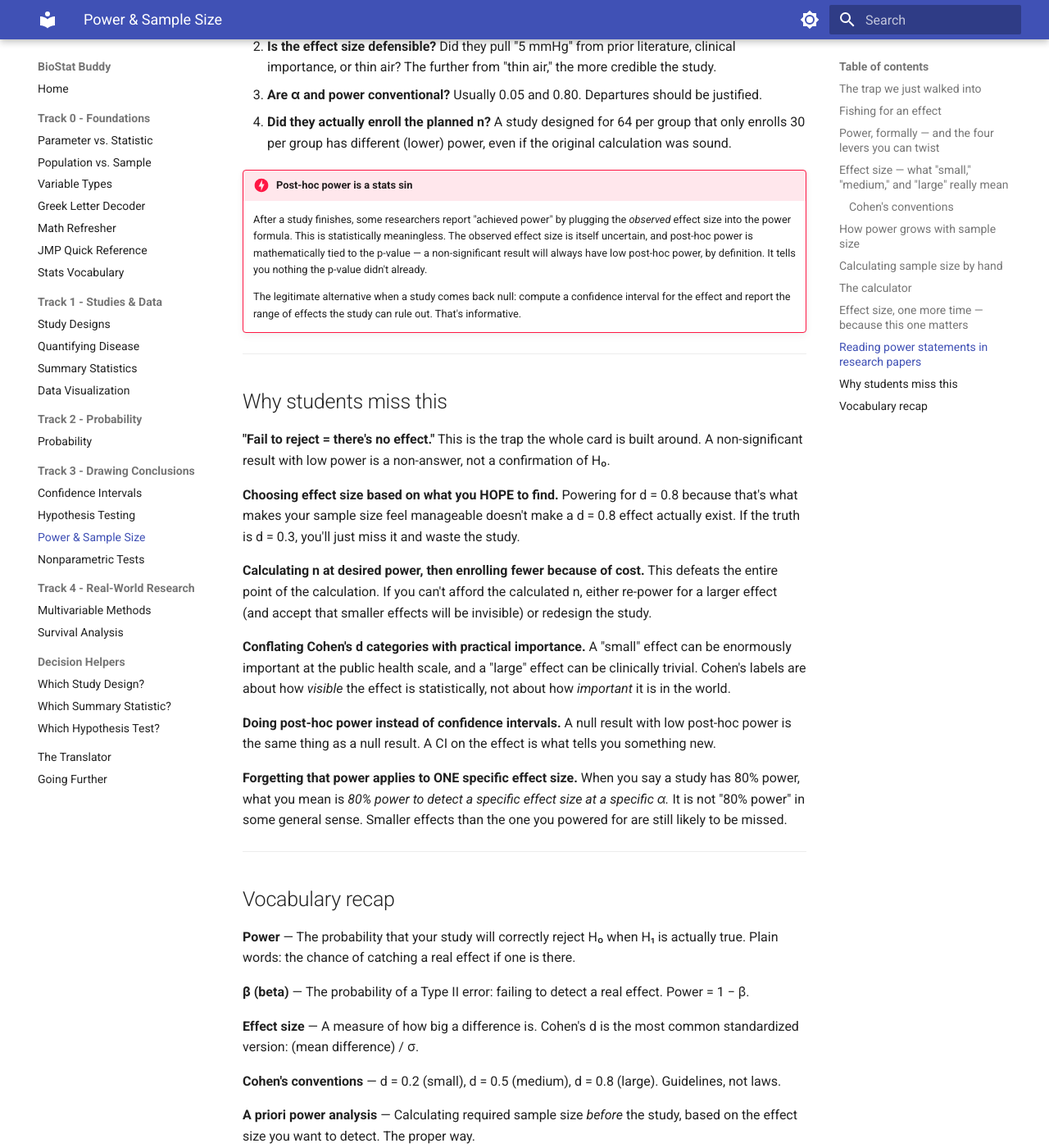
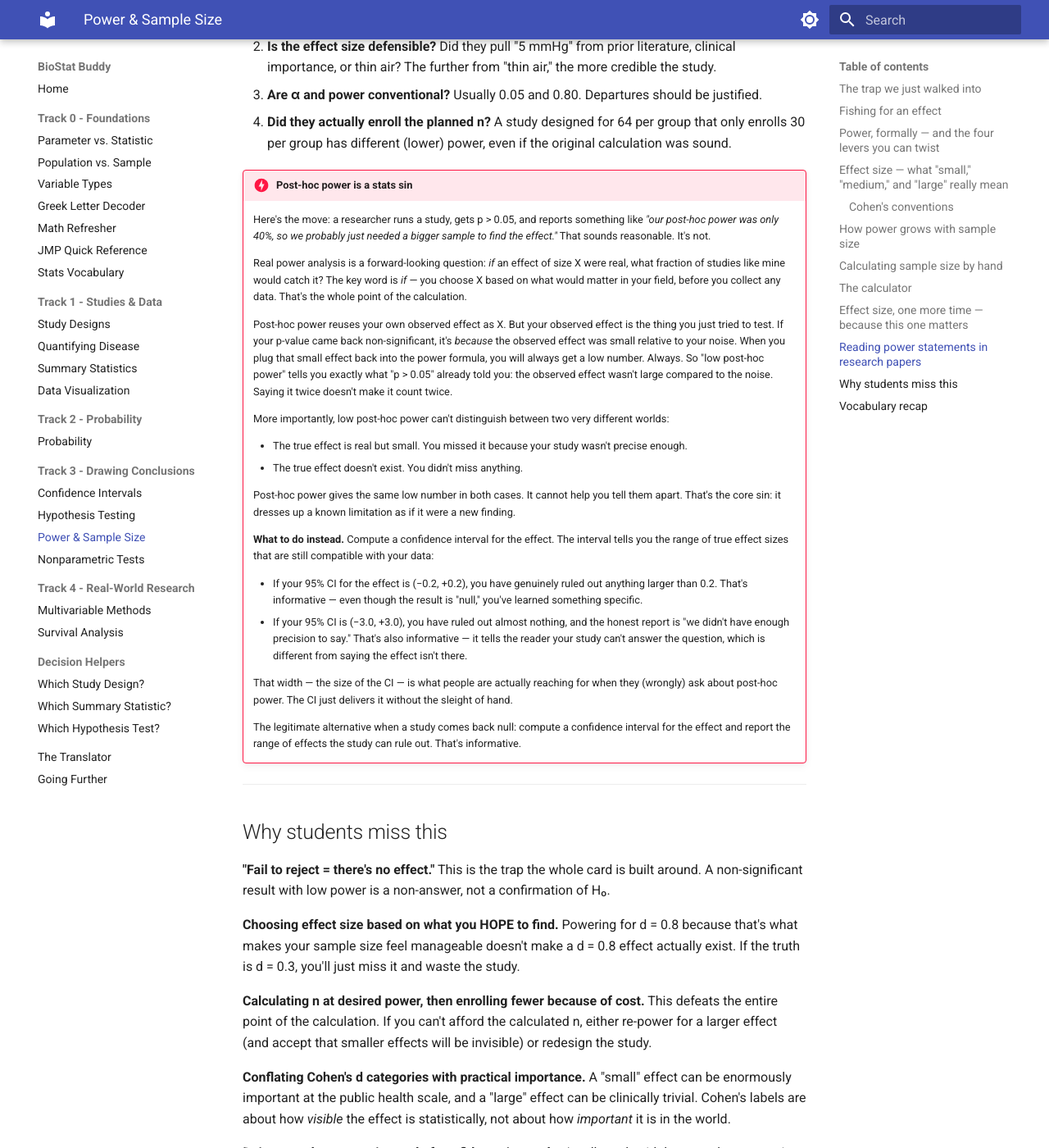
Before and after one commit to marywmathis/biostat-buddy, an MkDocs documentation site: the page built from docs/track-3-conclusions/ch8-power-sample-size.md, in a window 1280 px wide and 1400 px high, scrolled down 9404 px. Shown: the whole window at 82% size. Built offline with MkDocs 1.6.1 and Material for MkDocs 9.7.7, drawn with Linux system fonts in a browser that asks for light colours.

```diff
--- a/docs/track-3-conclusions/ch8-power-sample-size.md
+++ b/docs/track-3-conclusions/ch8-power-sample-size.md
@@ -456,7 +456,25 @@
 4. **Did they actually enroll the planned n?** A study designed for 64 per group that only enrolls 30 per group has different (lower) power, even if the original calculation was sound.
 
 !!! danger "Post-hoc power is a stats sin"
-    After a study finishes, some researchers report "achieved power" by plugging the *observed* effect size into the power formula. This is statistically meaningless. The observed effect size is itself uncertain, and post-hoc power is mathematically tied to the p-value — a non-significant result will always have low post-hoc power, by definition. It tells you nothing the p-value didn't already.
+    Here's the move: a researcher runs a study, gets p > 0.05, and reports something like *"our post-hoc power was only 40%, so we probably just needed a bigger sample to find the effect."* That sounds reasonable. It's not.
+
+    Real power analysis is a forward-looking question: *if* an effect of size X were real, what fraction of studies like mine would catch it? The key word is *if* — you choose X based on what would matter in your field, before you collect any data. That's the whole point of the calculation.
+
+    Post-hoc power reuses your own observed effect as X. But your observed effect is the thing you just tried to test. If your p-value came back non-significant, it's *because* the observed effect was small relative to your noise. When you plug that small effect back into the power formula, you will always get a low number. Always. So "low post-hoc power" tells you exactly what "p > 0.05" already told you: the observed effect wasn't large compared to the noise. Saying it twice doesn't make it count twice.
+
+    More importantly, low post-hoc power can't distinguish between two very different worlds:
+
+    - The true effect is real but small. You missed it because your study wasn't precise enough.
+    - The true effect doesn't exist. You didn't miss anything.
+
+    Post-hoc power gives the same low number in both cases. It cannot help you tell them apart. That's the core sin: it dresses up a known limitation as if it were a new finding.
+
+    **What to do instead.** Compute a confidence interval for the effect. The interval tells you the range of true effect sizes that are still compatible with your data:
+
+    - If your 95% CI for the effect is (−0.2, +0.2), you have genuinely ruled out anything larger than 0.2. That's informative — even though the result is "null," you've learned something specific.
+    - If your 95% CI is (−3.0, +3.0), you have ruled out almost nothing, and the honest report is "we didn't have enough precision to say." That's also informative — it tells the reader your study can't answer the question, which is different from saying the effect isn't there.
+
+    That width — the size of the CI — is what people are actually reaching for when they (wrongly) ask about post-hoc power. The CI just delivers it without the sleight of hand.
 
     The legitimate alternative when a study comes back null: compute a confidence interval for the effect and report the range of effects the study can rule out. That's informative.
 
```
